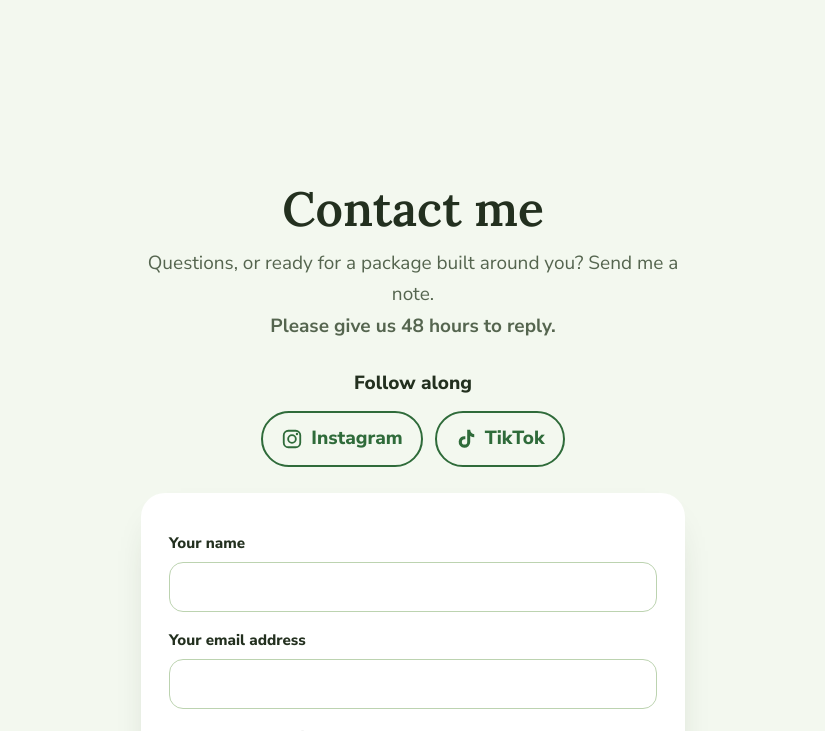
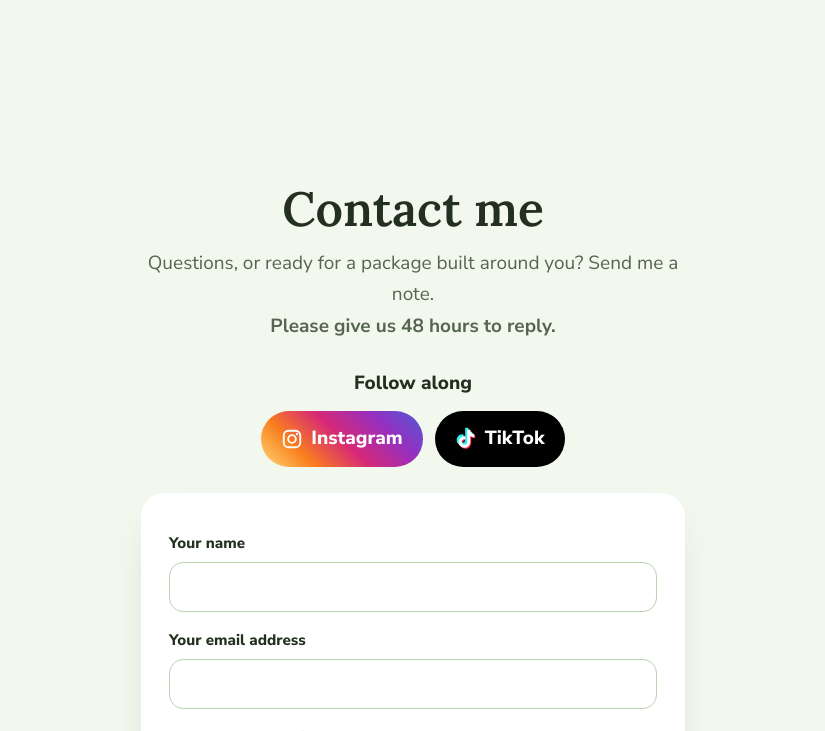
Before and after one commit to dancetiffani/coaching-website, a plain HTML site: page index.html in a window 1280 px wide. Shown: the part 11269-12000 px from the top of the page, without its empty margins (227-1052 px from the left). Drawn offline with Linux system fonts and the light colour scheme.

Commit message:
Colorful Instagram and TikTok buttons
Co-Authored-By: Claude Opus 5.5 <noreply@anthropic.com>
Claude-Session: https://claude.ai/code/session_01RCmcbhSKfZPCjE3J6bqPwm

```diff
--- a/index.html
+++ b/index.html
@@ -249,6 +249,11 @@
 #s footer .soc{justify-content:flex-start;margin:18px 0 0}
 #s footer .soc a{border-color:#b9c9b2;color:#fff}
 #s footer .soc a:hover{background:#fff;color:#1d2a1a}
+#s .soc a.ig,#s footer .soc a.ig{background:linear-gradient(45deg,#feda75 0%,#fa7e1e 25%,#d62976 50%,#962fbf 75%,#4f5bd5 100%);border:0;color:#fff;padding:12px 20px}
+#s .soc a.tt,#s footer .soc a.tt{background:#000;border:0;color:#fff;padding:12px 20px}
+#s .soc a.tt svg{filter:drop-shadow(-1.5px -1.5px 0 #25F4EE) drop-shadow(1.5px 1.5px 0 #FE2C55)}
+#s .soc a.ig:hover,#s .soc a.tt:hover{opacity:.88;color:#fff}
+#s footer .soc a.tt{box-shadow:0 0 0 2px #3a4a36}
 </style>
 </head>
 <body>
@@ -341,7 +346,7 @@
 
 <section class="sect sign" id="s-contact"><div class="w" style="max-width:600px"><h2>Contact me</h2>
 <p class="cs">Questions, or ready for a package built around you? Send me a note.<br><b>Please give us 48 hours to reply.</b></p>
-<p class="soc-h">Follow along</p><!-- SOCIAL LINKS: Instagram @startvegantodaywithme, TikTok @startvegantoday --><div class="soc"><a href="https://www.instagram.com/startvegantodaywithme/" target="_blank" rel="noopener" aria-label="Instagram: StartVeganToday"><svg viewBox="0 0 24 24" width="22" height="22" aria-hidden="true"><rect x="3" y="3" width="18" height="18" rx="5" fill="none" stroke="currentColor" stroke-width="2"/><circle cx="12" cy="12" r="4.2" fill="none" stroke="currentColor" stroke-width="2"/><circle cx="17.4" cy="6.6" r="1.3" fill="currentColor"/></svg><span>Instagram</span></a><a href="https://www.tiktok.com/@startvegantoday" target="_blank" rel="noopener" aria-label="TikTok: StartVeganWithMe"><svg viewBox="0 0 24 24" width="22" height="22" aria-hidden="true"><path fill="currentColor" d="M16.6 2h-3.3v13.2a2.9 2.9 0 1 1-2.9-2.9c.3 0 .6 0 .9.1V9a6.3 6.3 0 1 0 5.3 6.2V8.6a7.9 7.9 0 0 0 4.4 1.4V6.7a4.5 4.5 0 0 1-4.4-4.7z"/></svg><span>TikTok</span></a></div>
+<p class="soc-h">Follow along</p><!-- SOCIAL LINKS: Instagram @startvegantodaywithme, TikTok @startvegantoday --><div class="soc"><a class="ig" href="https://www.instagram.com/startvegantodaywithme/" target="_blank" rel="noopener" aria-label="Instagram: StartVeganToday"><svg viewBox="0 0 24 24" width="22" height="22" aria-hidden="true"><rect x="3" y="3" width="18" height="18" rx="5" fill="none" stroke="currentColor" stroke-width="2"/><circle cx="12" cy="12" r="4.2" fill="none" stroke="currentColor" stroke-width="2"/><circle cx="17.4" cy="6.6" r="1.3" fill="currentColor"/></svg><span>Instagram</span></a><a class="tt" href="https://www.tiktok.com/@startvegantoday" target="_blank" rel="noopener" aria-label="TikTok: StartVeganWithMe"><svg viewBox="0 0 24 24" width="22" height="22" aria-hidden="true"><path fill="currentColor" d="M16.6 2h-3.3v13.2a2.9 2.9 0 1 1-2.9-2.9c.3 0 .6 0 .9.1V9a6.3 6.3 0 1 0 5.3 6.2V8.6a7.9 7.9 0 0 0 4.4 1.4V6.7a4.5 4.5 0 0 1-4.4-4.7z"/></svg><span>TikTok</span></a></div>
 <form id="cform" class="cform" action="https://formsubmit.co/StartVeganToday@gmail.com" method="POST">
  <input type="hidden" name="_subject" value="New message from the Start Vegan Today website">
  <input type="hidden" name="_autoresponse" value="Thank you! Your message has been sent! Please give us 48 hours to get back to you. - Start Vegan Today">
@@ -361,7 +366,7 @@
 </div></section>
 
 <button type="button" class="snd" aria-pressed="false" aria-label="Turn sound on" title="Turn sound on">&#128263;</button>
-<footer><div class="w"><a class="logo" href="#top">Start <span style="color:#E2553D">Vegan</span> Today</a><p style="margin-top:12px;max-width:40em">Vegan lifestyle education and personal coaching for people at every stage of the journey.</p><!-- SOCIAL LINKS: Instagram @startvegantodaywithme, TikTok @startvegantoday --><div class="soc"><a href="https://www.instagram.com/startvegantodaywithme/" target="_blank" rel="noopener" aria-label="Instagram: StartVeganToday"><svg viewBox="0 0 24 24" width="22" height="22" aria-hidden="true"><rect x="3" y="3" width="18" height="18" rx="5" fill="none" stroke="currentColor" stroke-width="2"/><circle cx="12" cy="12" r="4.2" fill="none" stroke="currentColor" stroke-width="2"/><circle cx="17.4" cy="6.6" r="1.3" fill="currentColor"/></svg><span>Instagram</span></a><a href="https://www.tiktok.com/@startvegantoday" target="_blank" rel="noopener" aria-label="TikTok: StartVeganWithMe"><svg viewBox="0 0 24 24" width="22" height="22" aria-hidden="true"><path fill="currentColor" d="M16.6 2h-3.3v13.2a2.9 2.9 0 1 1-2.9-2.9c.3 0 .6 0 .9.1V9a6.3 6.3 0 1 0 5.3 6.2V8.6a7.9 7.9 0 0 0 4.4 1.4V6.7a4.5 4.5 0 0 1-4.4-4.7z"/></svg><span>TikTok</span></a></div>
+<footer><div class="w"><a class="logo" href="#top">Start <span style="color:#E2553D">Vegan</span> Today</a><p style="margin-top:12px;max-width:40em">Vegan lifestyle education and personal coaching for people at every stage of the journey.</p><!-- SOCIAL LINKS: Instagram @startvegantodaywithme, TikTok @startvegantoday --><div class="soc"><a class="ig" href="https://www.instagram.com/startvegantodaywithme/" target="_blank" rel="noopener" aria-label="Instagram: StartVeganToday"><svg viewBox="0 0 24 24" width="22" height="22" aria-hidden="true"><rect x="3" y="3" width="18" height="18" rx="5" fill="none" stroke="currentColor" stroke-width="2"/><circle cx="12" cy="12" r="4.2" fill="none" stroke="currentColor" stroke-width="2"/><circle cx="17.4" cy="6.6" r="1.3" fill="currentColor"/></svg><span>Instagram</span></a><a class="tt" href="https://www.tiktok.com/@startvegantoday" target="_blank" rel="noopener" aria-label="TikTok: StartVeganWithMe"><svg viewBox="0 0 24 24" width="22" height="22" aria-hidden="true"><path fill="currentColor" d="M16.6 2h-3.3v13.2a2.9 2.9 0 1 1-2.9-2.9c.3 0 .6 0 .9.1V9a6.3 6.3 0 1 0 5.3 6.2V8.6a7.9 7.9 0 0 0 4.4 1.4V6.7a4.5 4.5 0 0 1-4.4-4.7z"/></svg><span>TikTok</span></a></div>
 <div class="fine">General lifestyle education and coaching, not medical or nutritional advice. Please consult a qualified healthcare professional or registered dietitian about your individual needs. &copy; 2026 Tiffani Dance Coaching.</div></div></footer>
 </div><script>(function(){try{
 var v=document.querySelector('#s .vframe video'),b=document.querySelector('#s .snd');if(!v)return;
```
